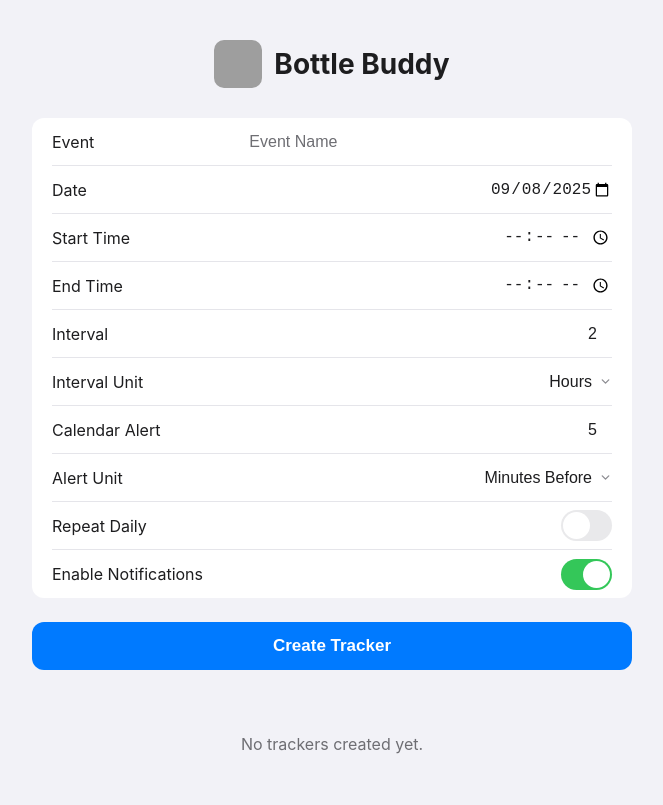
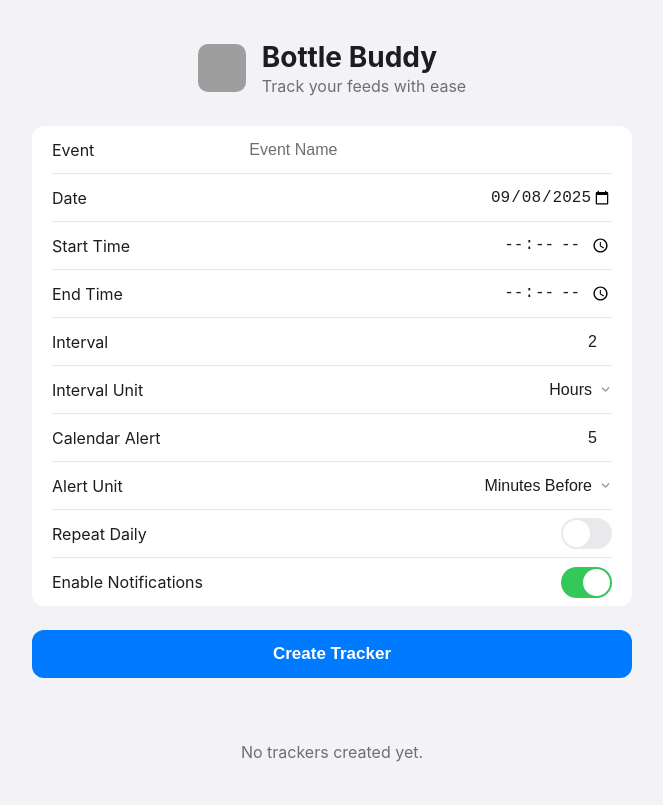
Before and after one commit to stpinkerton-ops/Bottle-Buddy, a plain HTML site: page index.html in a window 1280 px wide. Shown: the whole page, without its empty margins (308-971 px from the left). Drawn offline with Linux system fonts and the light colour scheme; grey boxes are pictures that could not be loaded.

Commit message:
Update index.html

```diff
--- a/index.html
+++ b/index.html
@@ -58,11 +58,12 @@
             margin: 0 auto;
         }
 
+        /* MODIFIED: Styles for header and new tagline */
         .header {
             display: flex;
             align-items: center;
             justify-content: center;
-            gap: 12px;
+            gap: 16px;
             padding: 20px 0 30px 0;
         }
 
@@ -75,6 +76,13 @@
         .header h1 {
             font-size: 28px;
             font-weight: 700;
+            margin: 0;
+        }
+
+        .header p {
+            font-size: 16px;
+            color: var(--text-secondary);
+            margin: 2px 0 0 0;
         }
 
         /* 3. FORM ELEMENTS */
@@ -216,7 +224,10 @@
     <div class="container">
         <div class="header">
             <img src="icon.png" alt="Bottle Buddy Icon">
-            <h1>Bottle Buddy</h1>
+            <div>
+                <h1>Bottle Buddy</h1>
+                <p>Track your feeds with ease</p>
+            </div>
         </div>
 
         <div class="form-section">
```
